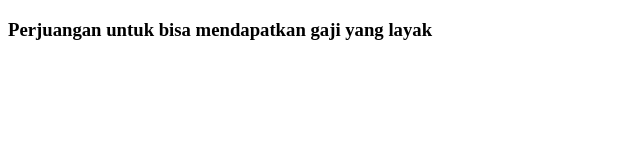
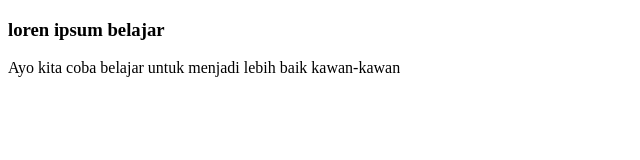
Before and after one commit to ridwanmaulanaodoo/wpu-git-test-perjuangan, a plain HTML site: page index.html in a window 1280 px wide. Shown: the whole page, without its empty margins (0-640 px from the left). Drawn offline with Linux system fonts and the light colour scheme.

Commit message:
menambahkan paragraff

```diff
--- a/index.html
+++ b/index.html
@@ -7,6 +7,8 @@
     <title>Git Remote Perjuangan</title>
 </head>
 <body>
-    <h3>Perjuangan untuk bisa mendapatkan gaji yang layak</h3>
+    <h3>loren ipsum belajar</h3>
+    <p>Ayo kita coba belajar untuk menjadi lebih baik kawan-kawan</p>
+
 </body>
 </html>
```
